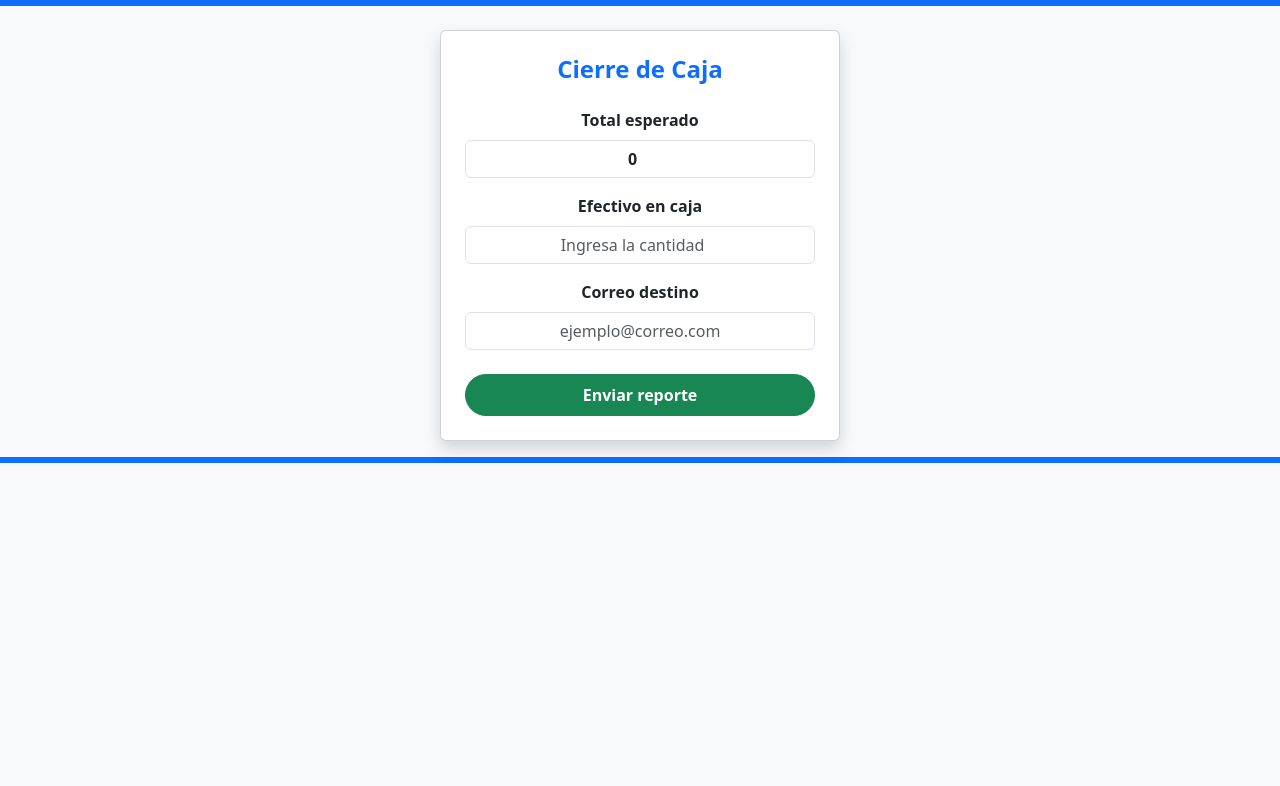
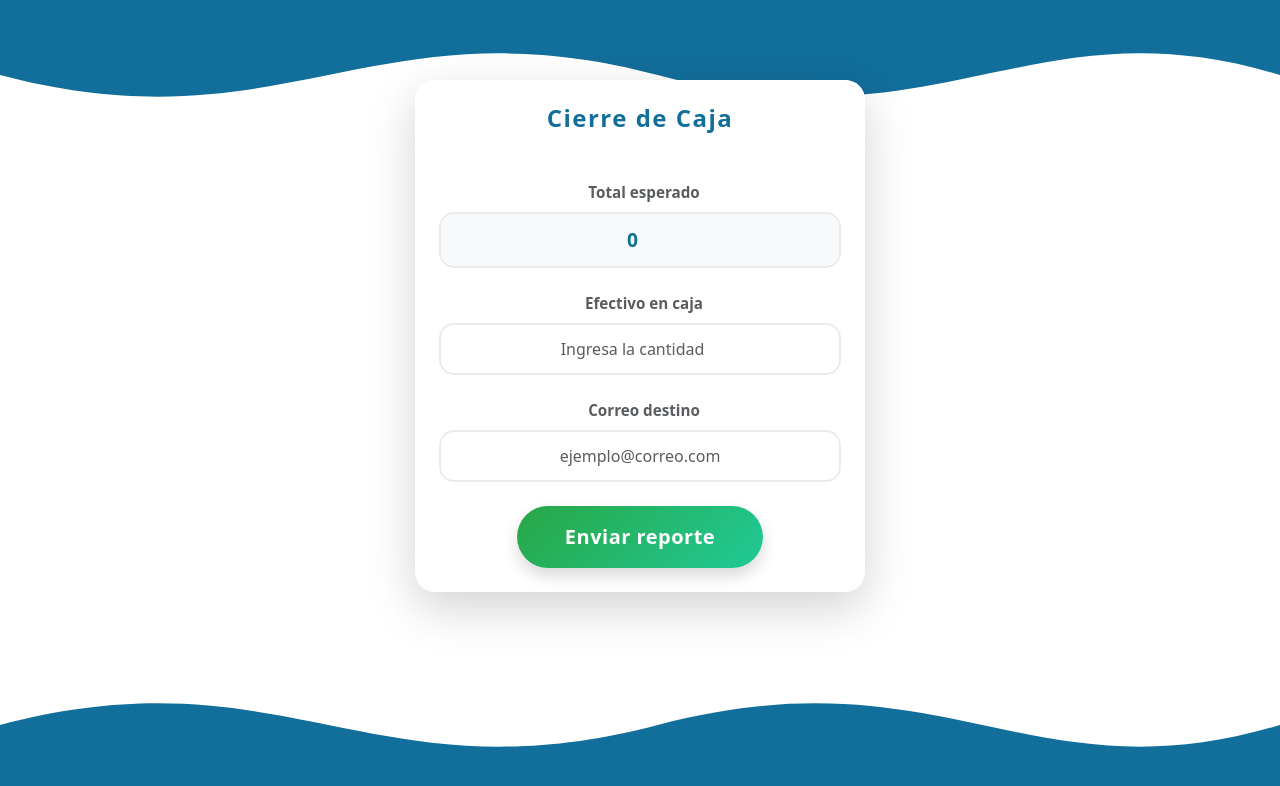
Before and after one commit to mildredalely/paqueteriafront, an Angular app: page /caja in a window 1280 px wide. Shown: the top 786 px of the page. Built offline with nearby package versions, Linux system fonts and the light colour scheme.

Commit message:
Diseño y funciones completas

```diff
--- a/src/app/pages/caja/caja.component.css
+++ b/src/app/pages/caja/caja.component.css
@@ -0,0 +1,125 @@
+
+  .caja-container {
+    min-height: 100vh;
+    background: #ffffff;
+    padding: 2rem 1rem;
+    position: relative;
+  }
+
+  .wave-decoration-top {
+    position: absolute;
+    top: 0;
+    left: 0;
+    width: 100%;
+    height: 150px;
+    z-index: 0;
+  }
+
+  .wave-decoration-top svg {
+    width: 100%;
+    height: 100%;
+  }
+
+  .wave-decoration-bottom {
+    position: absolute;
+    bottom: 0;
+    left: 0;
+    width: 100%;
+    height: 150px;
+    z-index: 0;
+  }
+
+  .wave-decoration-bottom svg {
+    width: 100%;
+    height: 100%;
+  }
+
+  .caja-card {
+    max-width: 450px;
+    width: 100%;
+    border-radius: 20px !important;
+    position: relative;
+    z-index: 1;
+    animation: fadeInUp 0.6s ease-out;
+    background: white;
+  }
+
+  @keyframes fadeInUp {
+    from {
+      opacity: 0;
+      transform: translateY(30px);
+    }
+    to {
+      opacity: 1;
+      transform: translateY(0);
+    }
+  }
+
+  .card-header {
+    background: white !important;
+    border-radius: 20px 20px 0 0 !important;
+    border-bottom: 2px solid #e9ecef;
+  }
+
+  .letra-espaciada {
+    letter-spacing: 1.5px;
+  }
+
+  .form-label {
+    font-size: 0.95rem;
+    margin-bottom: 0.5rem;
+  }
+
+  .form-control-custom {
+    border: 2px solid #e9ecef;
+    border-radius: 15px;
+    padding: 0.75rem 1rem;
+    font-size: 1rem;
+    transition: all 0.3s ease;
+  }
+
+  .form-control-custom:focus {
+    border-color: #126e9a;
+    box-shadow: 0 0 0 0.2rem rgba(18, 110, 154, 0.15);
+  }
+
+  .form-control-custom:read-only {
+    background-color: #f8f9fa;
+    color: #126e9a;
+    font-size: 1.2rem;
+  }
+
+  .btn-enviar {
+    background: linear-gradient(135deg, #28a745 0%, #20c997 100%);
+    border: none;
+    color: white;
+    transition: all 0.3s ease;
+    letter-spacing: 0.5px;
+  }
+
+  .btn-enviar:hover {
+    transform: scale(1.05);
+    box-shadow: 0 8px 25px rgba(40, 167, 69, 0.4);
+    background: linear-gradient(135deg, #20c997 0%, #28a745 100%);
+  }
+
+  .btn-enviar:active {
+    transform: scale(0.98);
+  }
+
+
+  .form-control-custom:focus {
+    animation: inputFocus 0.3s ease;
+  }
+
+  @keyframes inputFocus {
+    0% {
+      transform: scale(1);
+    }
+    50% {
+      transform: scale(1.02);
+    }
+    100% {
+      transform: scale(1);
+    }
+  }
--- a/src/app/pages/caja/caja.component.html
+++ b/src/app/pages/caja/caja.component.html
@@ -1,49 +1,68 @@
-<div class="reporte-container d-flex flex-column align-items-center min-vh-100 bg-light">
-  <div class="decoracion-superior w-100 bg-primary" style="height: 6px;"></div>
+<div class="caja-container d-flex flex-column align-items-center position-relative">
 
-  <div class="card reporte-card shadow p-4 mt-4 mb-3 text-center" style="max-width: 400px; width: 100%;">
-    <h4 class="fw-bold text-primary mb-4">Cierre de Caja</h4>
+  <div class="wave-decoration-top">
+    <svg viewBox="0 0 1440 200" preserveAspectRatio="none">
+      <path d="M0,100 C320,200 420,0 740,100 C1060,200 1160,0 1440,100 L1440,0 L0,0 Z" fill="#126e9a"/>
+    </svg>
+  </div>
 
+  <div class="card caja-card shadow-lg border-0 mt-5 mb-5">
+    <div class="card-header text-center py-4 border-0">
+      <h4 class="fw-bold mb-0 letra-espaciada" style="color: #126e9a;">Cierre de Caja</h4>
+    </div>
 
-    <div class="mb-3">
-      <label class="form-label fw-semibold">Total esperado</label>
+    <div class="card-body p-4">
+      <div class="mb-4">
+        <label class="form-label fw-semibold text-muted d-flex align-items-center justify-content-center gap-2">
+          <span></span> Total esperado
+        </label>
         <input
           type="number"
-        class="form-control text-center fw-bold"
+          class="form-control form-control-custom text-center fw-bold"
           [value]="totalEsperado"
           readonly
         />
       </div>
 
-    <div class="mb-3">
-      <label class="form-label fw-semibold">Efectivo en caja</label>
+      <div class="mb-4">
+        <label class="form-label fw-semibold text-muted d-flex align-items-center justify-content-center gap-2">
+          <span></span> Efectivo en caja
+        </label>
         <input
           type="number"
           [(ngModel)]="efectivoCaja"
-        class="form-control text-center"
+          class="form-control form-control-custom text-center"
           placeholder="Ingresa la cantidad"
         />
       </div>
 
-
       <div class="mb-4">
-      <label class="form-label fw-semibold">Correo destino</label>
+        <label class="form-label fw-semibold text-muted d-flex align-items-center justify-content-center gap-2">
+          <span></span> Correo destino
+        </label>
         <input
           type="email"
           [(ngModel)]="correo"
-        class="form-control text-center"
+          class="form-control form-control-custom text-center"
           placeholder="ejemplo@correo.com"
         />
       </div>
 
-
+      <div class="text-center mt-4">
         <button
-      class="btn btn-success rounded-pill px-4 py-2 fw-semibold"
+          class="btn btn-enviar btn-lg rounded-pill px-5 py-3 fw-semibold shadow"
           (click)="enviarCorreo()"
         >
            Enviar reporte
         </button>
       </div>
+    </div>
+  </div>
 
-  <div class="decoracion-inferior w-100 bg-primary" style="height: 6px;"></div>
+
+  <div class="wave-decoration-bottom">
+    <svg viewBox="0 0 1440 200" preserveAspectRatio="none">
+      <path d="M0,100 C320,0 420,200 740,100 C1060,0 1160,200 1440,100 L1440,200 L0,200 Z" fill="#126e9a"/>
+    </svg>
   </div>
+</div>
```
Lines whose indentation alone changed are shown as unchanged.
